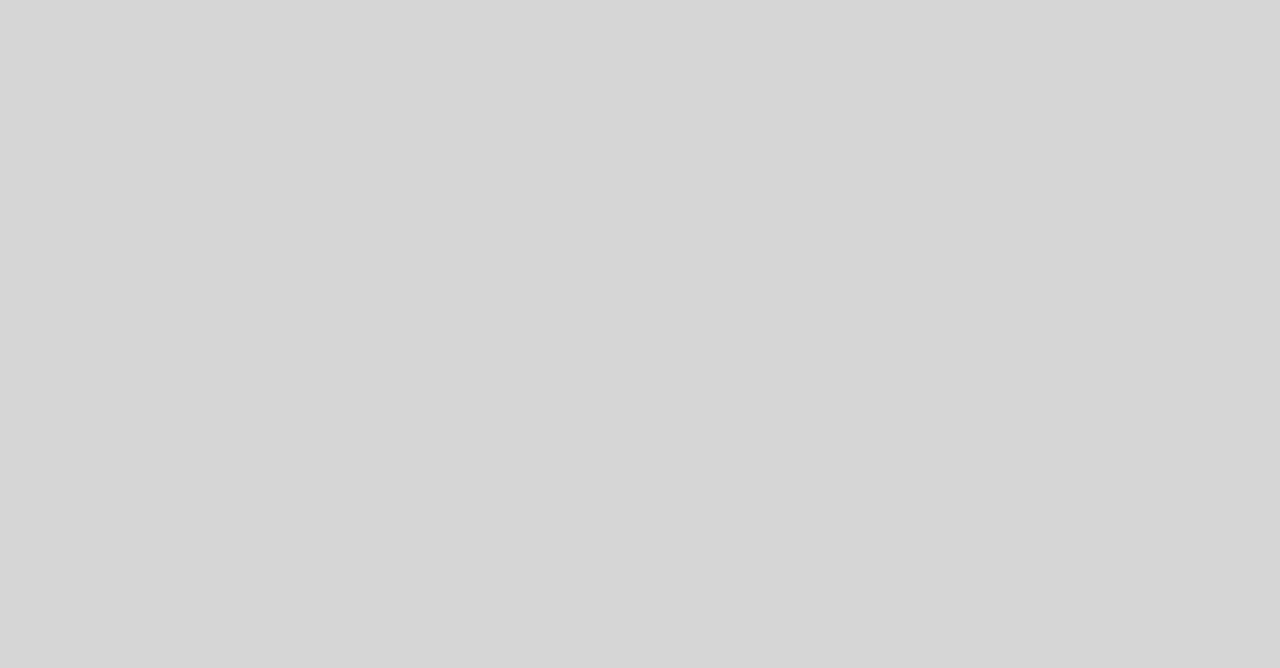
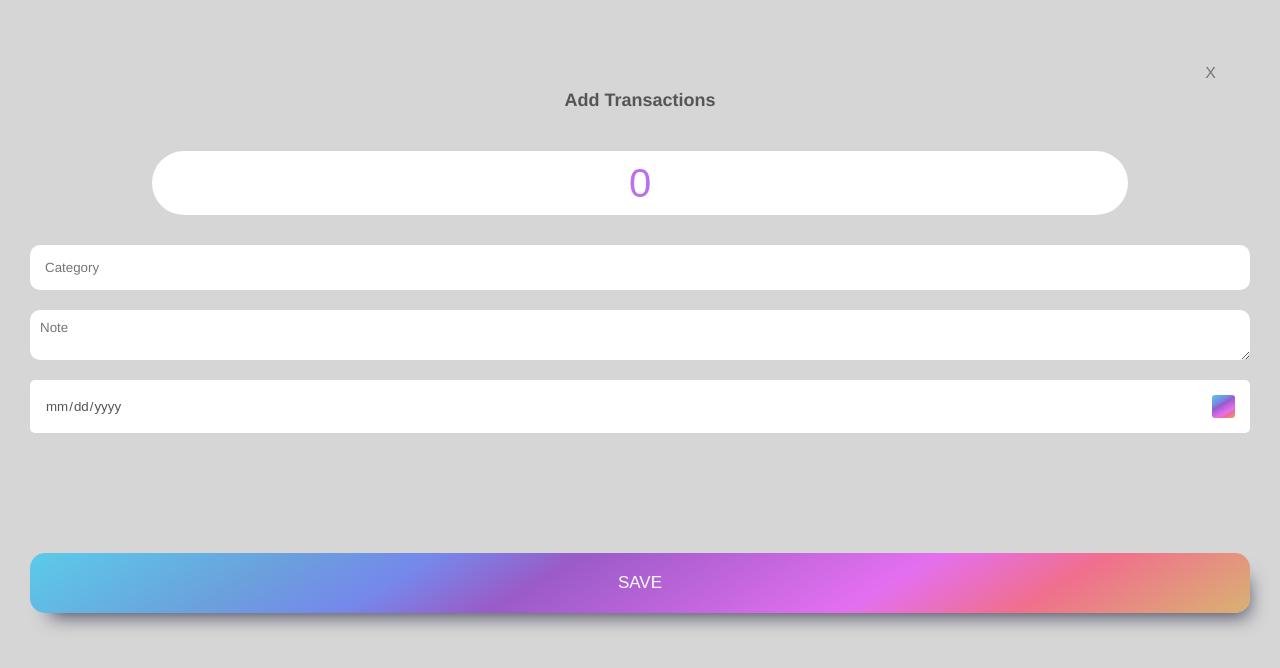
Before and after one commit to JedWoj/expensesTracker, a React (Create React App) app: page /add in a window 1280 px wide. Before the commit this address had no page. Shown: the top 668 px of the page. Built offline with nearby package versions, Linux system fonts and the light colour scheme.

Commit message:
add_expense styled

```diff
--- a/src/App.js
+++ b/src/App.js
@@ -1,11 +1,13 @@
 import { Route, Routes, Navigate, Link } from 'react-router-dom';
 import Overview from './pages/Overview';
+import AddExpense from './components/AddExpense/AddExpense';
 
 const App = () => {
     return(
         <Routes>
             <Route path='/' element={<Navigate replace to="/overview" />} />
             <Route path='/overview' element={<Overview />} />
+            <Route path='/add' element={<AddExpense />} />
         </Routes>
     )
 }
--- /dev/null
+++ b/src/components/AddExpense/AddExpense.js
@@ -0,0 +1,30 @@
+import classes from './AddExpense.module.scss';
+import { Link } from 'react-router-dom';
+
+const AddExpense = () => {
+    return(
+        <>
+            <section className={classes['add-expense']}>
+                <h1 className={classes['add-expense__heading']}>
+                    Add Transactions
+                </h1>
+                <form className={classes['add-expense__form']}>
+                    <div className={classes['add-expense__bgc']}>
+                        <input type="number" placeholder="0" min="0.01" max="9999999" className={classes['add-expense__amount']} />
+                    </div>
+                    <input type='text' placeholder='Category' className={classes['add-expense__category']}/>
+                    <textarea placeholder='Note' className={classes['add-expense__note']}></textarea>
+                    <input type='date' className={classes['add-expense__date']} />
+                    <button className={classes['add-expense__btn']}>Save</button>
+                </form>
+            </section>
+            <Link to={'/overview'}>
+                <div className={classes['add-expense__exit']}>
+                    X
+                </div>
+            </Link>
+        </>
+    )
+}
+
+export default AddExpense;
--- /dev/null
+++ b/src/components/AddExpense/AddExpense.module.scss
@@ -0,0 +1,110 @@
+.add-expense {
+
+    &__form {
+        text-align: center;
+    }
+
+    &__heading {
+        margin-top: 6rem;
+        font-size: 1.8rem;
+        text-align: center;
+        color: #555;
+    }
+
+    &__amount {
+        text-align: center;
+        height: 8vh;
+        border-radius: 4rem;
+        outline: none;
+        border: none;
+        font-size: 4rem;
+        background: -webkit-linear-gradient(180deg, rgba(91, 203, 233, 1) 0%, rgba(117, 136, 235, 1) 28%, rgba(186, 111, 240, 1) 49%, rgba(228, 111, 240, 1) 64%, rgba(240, 111, 141, 1) 82%, rgba(217, 178, 114, 1) 100%);
+        background-clip: text;
+        -webkit-text-fill-color: transparent;
+        position: absolute;
+        top: 50%;
+        left: 50%;
+        transform: translate(-50%, -50%);
+        width: 100%;
+
+        &::-webkit-outer-spin-button,
+        &::-webkit-inner-spin-button {
+            -webkit-appearance: none;
+        }
+    }
+
+    &__bgc {
+        background-color: #fff;
+        position: relative;
+        height: 8vh;
+        width: 80%;
+        margin: 0 auto;
+        margin-top: 4rem;
+        border-radius: 4rem;
+    }
+
+    &__category {
+        width: 100%;
+        margin-top: 3rem;
+        border: none;
+        padding: 1.5rem;
+        outline: none;
+        font-family: Helvetica, Arial, sans-serif;
+        color: #555;
+        border-radius: 1rem;
+    }
+
+    &__note {
+        margin-top: 2rem;
+        display: block;
+        font-family: Helvetica, Arial, sans-serif;
+        outline: none;
+        border: none;
+        width: 100%;
+        padding: 1rem;
+        border-radius: 1rem;
+    }
+
+    &__date {
+        width: 100%;
+        margin-top: 2rem;
+        display: block;
+        background-color: #fff;
+        padding: 1.5rem;
+        color: #fff;
+        font-family: Arial, Helvetica, sans-serif;
+        border: none;
+        outline: none;
+        border-radius: 5px;
+        color: #555;
+    }
+
+    ::-webkit-calendar-picker-indicator {
+        background: linear-gradient(149deg, rgba(91, 203, 233, 1) 0%, rgba(107, 160, 221, 1) 20%, rgba(117, 136, 235, 1) 31%, rgba(154, 91, 199, 1) 42%, rgba(228, 111, 240, 1) 69%, rgba(240, 111, 141, 1) 82%, rgba(217, 178, 114, 1) 100%);
+        padding: 5px;
+        cursor: pointer;
+        border-radius: 3px;
+    }
+
+    &__btn {
+        margin-top: 12rem;
+        border: none;
+        color: #fff;
+        text-transform: uppercase;
+        width: 100%;
+        height: 6rem;
+        border-radius: 1.5rem;
+        font-size: 1.7rem;
+        background: linear-gradient(149deg, rgba(91, 203, 233, 1) 0%, rgba(107, 160, 221, 1) 20%, rgba(117, 136, 235, 1) 31%, rgba(154, 91, 199, 1) 42%, rgba(228, 111, 240, 1) 69%, rgba(240, 111, 141, 1) 82%, rgba(217, 178, 114, 1) 100%);
+        box-shadow: 9px 14px 19px -11px rgba(66, 68, 90, 1);
+        cursor: pointer;
+    }
+
+    &__exit {
+        position: absolute;
+        right: 5vw;
+        top: 5vw;
+        font-size: 1.6rem;
+        color: #777;
+    }
+}
--- a/src/pages/Overview.js
+++ b/src/pages/Overview.js
@@ -1,4 +1,3 @@
-import { Fragment } from "react";
 import Header from "../components/header/Header";
 import CreditCard from "../components/CreditCard/CreditCard";
 import ExpensesList from "../components/Expenses/ExpensesList";
@@ -6,12 +5,12 @@ import Nav from "../components/Nav/Nav";
 
 const Overview = () => {
     return(
-        <Fragment>
+        <>
             <Header />
             <CreditCard />
             <ExpensesList />
             <Nav />
-        </Fragment>
+        </>
     )
 }
 
```
